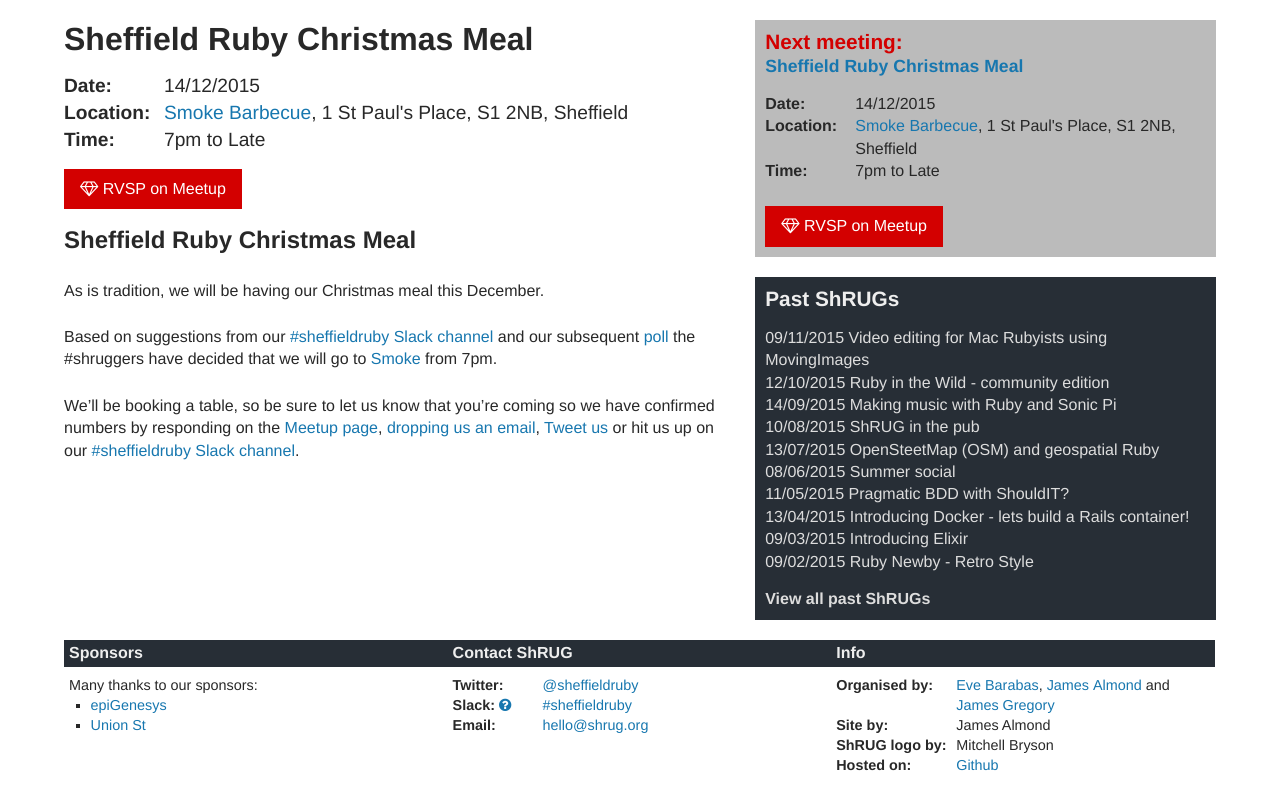
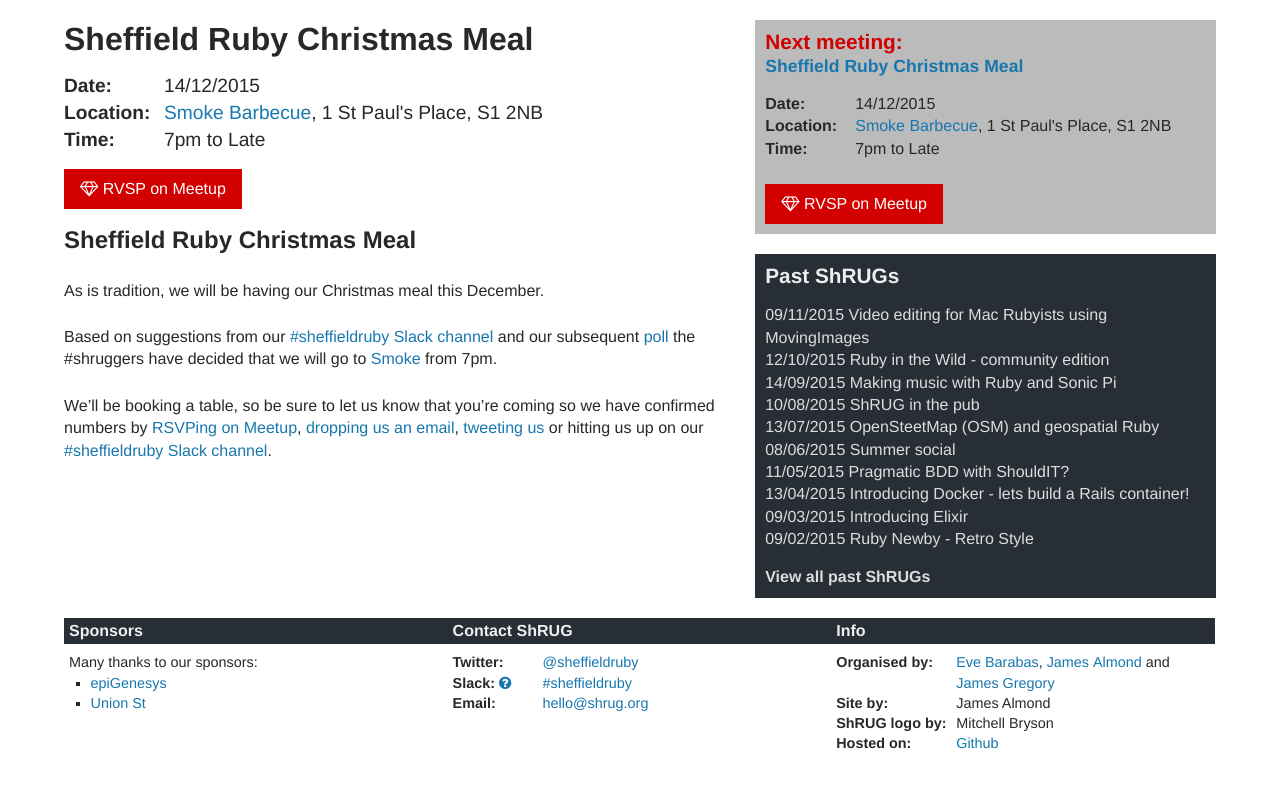
Before and after one commit to shruggers/shruggers.github.com, a Jekyll site: the page built from _posts/2015-12-14-shrug-73.markdown, in a window 1280 px wide. Shown: the part 171-977 px from the top of the page. Built offline with Jekyll 4.4.1, drawn with Linux system fonts in a browser that asks for light colours; nearby versions of some CDN libraries; after the commit the page ends 954 px from its top, so only the background shows below that.

Commit message:
:boom: small tweaks

```diff
--- a/_posts/2015-12-14-shrug-73.markdown
+++ b/_posts/2015-12-14-shrug-73.markdown
@@ -8,7 +8,7 @@
 meetup: 226944825
 published: true
 location: Smoke Barbecue
-location_addr:  1 St Paul's Place, S1 2NB, Sheffield
+location_addr:  1 St Paul's Place, S1 2NB
 location_link: https://www.google.co.uk/maps/place/Smoke+Barbecue/@53.3788662,-1.4710447,17z/data=!3m1!4b1!4m2!3m1!1s0x48798283ce332781:0x6a2766962e389a39
 ---
 
@@ -18,7 +18,6 @@
 
 Based on suggestions from our [#sheffieldruby Slack channel](https://sheffielddigital.slack.com/messages/sheffieldruby) and our subsequent [poll](http://www.meetup.com/sheffieldrubyists/polls/1213554/) the #shruggers have decided that we will go to [Smoke](http://smokebbq.co.uk/) from 7pm.
 
-We'll be booking a table, so be sure to let us know that you're coming so we have confirmed numbers by responding on the [Meetup
-page](http://www.meetup.com/sheffieldrubyists/events/226944825/),
-[dropping us an email](mailto:hello@shrug.org), [Tweet
-us](http://twitter.com/sheffieldruby) or hit us up on our [#sheffieldruby Slack channel](https://sheffielddigital.slack.com/messages/sheffieldruby).
+We'll be booking a table, so be sure to let us know that you're coming so we have confirmed numbers by [RSVPing on Meetup](http://www.meetup.com/sheffieldrubyists/events/226944825/),
+[dropping us an email](mailto:hello@shrug.org), [tweeting
+us](http://twitter.com/sheffieldruby) or hitting us up on our [#sheffieldruby Slack channel](https://sheffielddigital.slack.com/messages/sheffieldruby).
```
